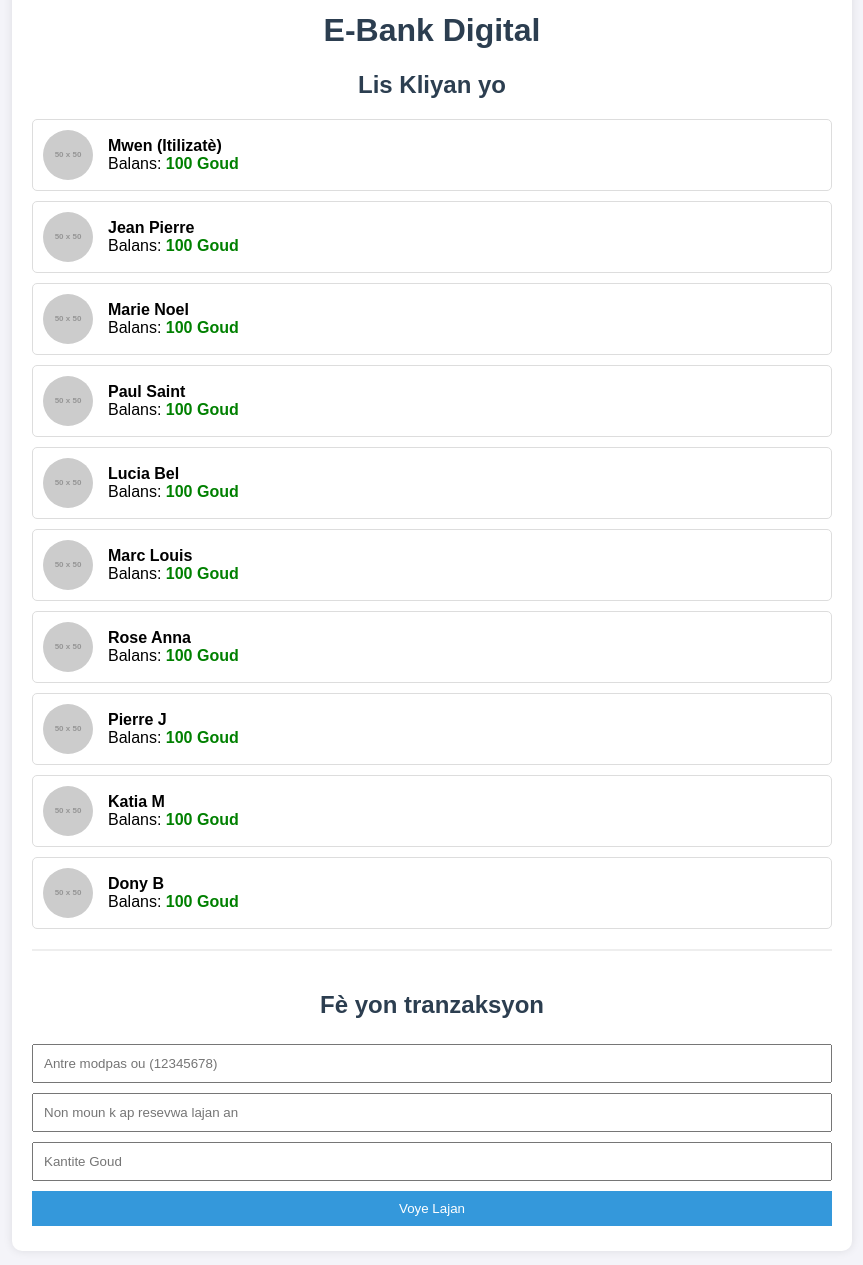
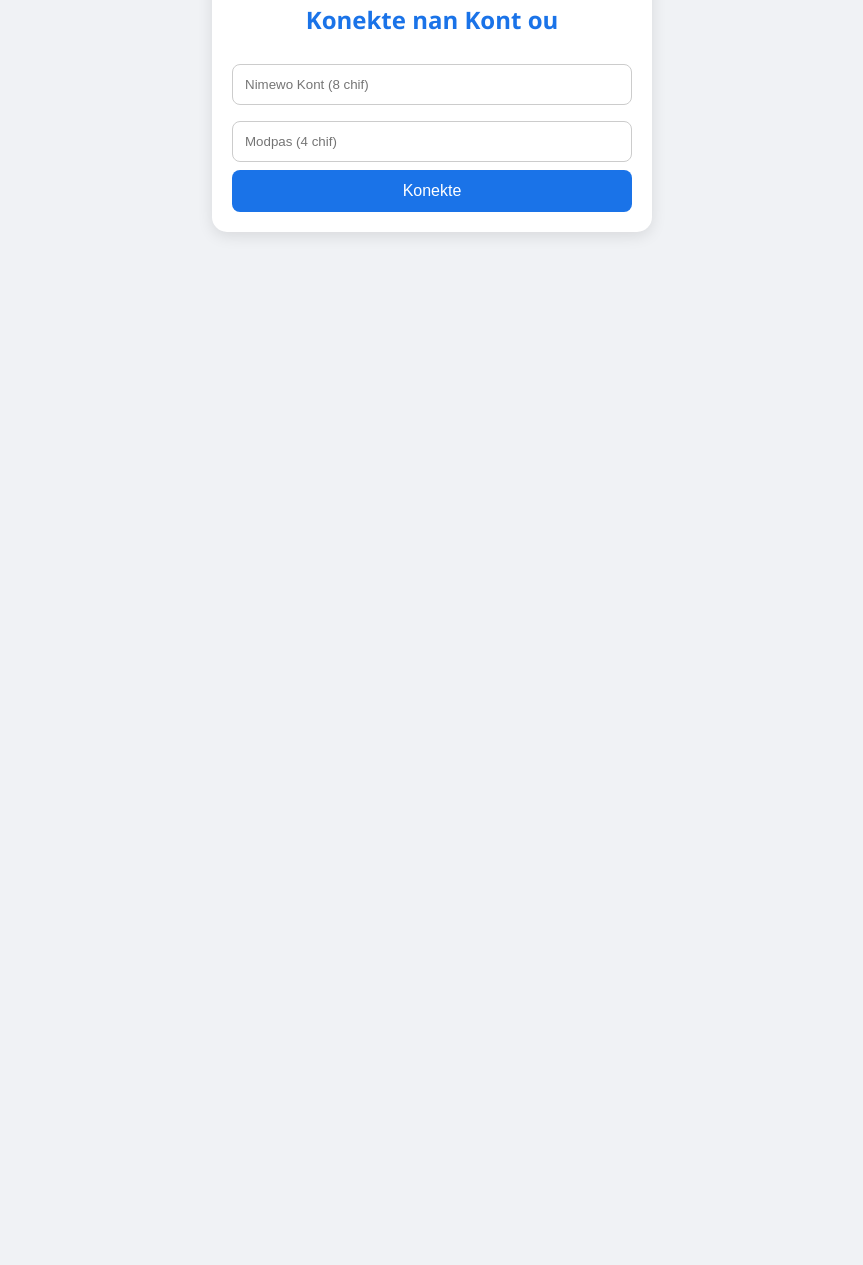
Before and after one commit to eroblack/Caisse-, a plain HTML site: page index.html in a window 1280 px wide. Shown: the part 57-1322 px from the top of the page, without its empty margins (208-1071 px from the left). After the commit the page ends 800 px from the top, so only its background shows below. Drawn offline with Linux system fonts and the light colour scheme; placeholder pictures from the web are drawn by us.

Commit message:
Update index.html

```diff
--- a/index.html
+++ b/index.html
@@ -2,81 +2,97 @@
 <html lang="ht">
 <head>
     <meta charset="UTF-8">
-    <meta name="viewport" content="width=device-width, initial-scale=1.0">
-    <title>E-Bank Ayiti</title>
+    <title>E-Bank Pro - Ayiti</title>
     <style>
-        body { font-family: Arial, sans-serif; background-color: #f4f4f9; padding: 20px; }
-        .container { max-width: 800px; margin: auto; background: white; padding: 20px; border-radius: 10px; box-shadow: 0 0 10px rgba(0,0,0,0.1); }
-        h1, h2 { color: #2c3e50; text-align: center; }
-        .user-card { border: 1px solid #ddd; padding: 10px; margin: 10px 0; border-radius: 5px; display: flex; align-items: center; }
-        .user-card img { width: 50px; height: 50px; border-radius: 50%; margin-right: 15px; }
-        .balance { font-weight: bold; color: green; }
-        .actions { margin-top: 20px; border-top: 2px solid #eee; padding-top: 20px; }
-        input, button { padding: 10px; margin: 5px 0; width: 100%; box-sizing: border-box; }
-        button { background: #3498db; color: white; border: none; cursor: pointer; }
-        button:hover { background: #2980b9; }
+        body { font-family: 'Segoe UI', sans-serif; background: #f0f2f5; margin: 0; padding: 20px; }
+        .card { background: white; max-width: 400px; margin: auto; padding: 20px; border-radius: 15px; box-shadow: 0 4px 15px rgba(0,0,0,0.1); }
+        h2 { text-align: center; color: #1a73e8; }
+        input { width: 100%; padding: 12px; margin: 8px 0; border: 1px solid #ccc; border-radius: 8px; box-sizing: border-box; }
+        button { width: 100%; padding: 12px; background: #1a73e8; color: white; border: none; border-radius: 8px; cursor: pointer; font-size: 16px; }
+        .hidden { display: none; }
+        .balance-box { background: #1a73e8; color: white; padding: 20px; text-align: center; border-radius: 10px; margin-bottom: 20px; }
+        .user-info { margin-bottom: 20px; font-weight: bold; }
     </style>
 </head>
 <body>
 
-<div class="container">
-    <h1>E-Bank Digital</h1>
+<div id="login-section" class="card">
+    <h2>Konekte nan Kont ou</h2>
+    <input type="text" id="accNumber" placeholder="Nimewo Kont (8 chif)">
+    <input type="password" id="accPass" placeholder="Modpas (4 chif)">
+    <button onclick="login()">Konekte</button>
+</div>
 
-    <div id="users-list">
-        <h2>Lis Kliyan yo</h2>
-        <script>
-            const users = [
-                {id: 1, name: "Mwen (Itilizatè)", balance: 100, pass: "12345678", img: "https://via.placeholder.com/50"},
-                {id: 2, name: "Jean Pierre", balance: 100, pass: "1111", img: "https://via.placeholder.com/50"},
-                {id: 3, name: "Marie Noel", balance: 100, pass: "2222", img: "https://via.placeholder.com/50"},
-                {id: 4, name: "Paul Saint", balance: 100, pass: "3333", img: "https://via.placeholder.com/50"},
-                {id: 5, name: "Lucia Bel", balance: 100, pass: "4444", img: "https://via.placeholder.com/50"},
-                {id: 6, name: "Marc Louis", balance: 100, pass: "5555", img: "https://via.placeholder.com/50"},
-                {id: 7, name: "Rose Anna", balance: 100, pass: "6666", img: "https://via.placeholder.com/50"},
-                {id: 8, name: "Pierre J", balance: 100, pass: "7777", img: "https://via.placeholder.com/50"},
-                {id: 9, name: "Katia M", balance: 100, pass: "8888", img: "https://via.placeholder.com/50"},
-                {id: 10, name: "Dony B", balance: 100, pass: "9999", img: "https://via.placeholder.com/50"}
-            ];
-
-            users.forEach(u => {
-                document.write(`<div class="user-card">
-                    <img src="${u.img}" alt="foto">
-                    <div>
-                        <strong>${u.name}</strong><br>
-                        Balans: <span class="balance">${u.balance} Goud</span>
-                    </div>
-                </div>`);
-            });
-        </script>
+<div id="dashboard" class="card hidden">
+    <h2>E-Bank Dashboard</h2>
+    <div class="user-info" id="user-display"></div>
+    <div class="balance-box">
+        <p>Balans ou</p>
+        <h1 id="balance-display">100 Goud</h1>
     </div>
 
-    <div class="actions">
-        <h2>Fè yon tranzaksyon</h2>
-        <input type="text" id="loginPass" placeholder="Antre modpas ou (12345678)">
-        <input type="text" id="recipient" placeholder="Non moun k ap resevwa lajan an">
-        <input type="number" id="amount" placeholder="Kantite Goud">
-        <button onclick="transfer()">Voye Lajan</button>
-    </div>
-
-    <div id="receipt" style="margin-top: 20px; padding: 10px; background: #e8f6f3; display:none;">
-        <h3>Detay Resi</h3>
-        <p id="receipt-msg"></p>
-    </div>
+    <hr>
+    <h3>Voye Lajan</h3>
+    <input type="text" id="targetAcc" placeholder="Nimewo kont destinatè (8 chif)">
+    <input type="number" id="transferAmount" placeholder="Montan">
+    <button onclick="transfer()" style="background: #27ae60;">Voye</button>
+    <button onclick="logout()" style="background: #e74c3c; margin-top:10px;">Dekonekte</button>
 </div>
 
 <script>
+    // Lis 10 moun yo (Nimewo 8 chif, Modpas 4 chif)
+    let users = JSON.parse(localStorage.getItem('users')) || [
+        { id: "12345678", name: "Mwen (Itilizatè)", pass: "1234", balance: 100 },
+        { id: "11112222", name: "Jean Pierre", pass: "1111", balance: 100 },
+        { id: "22223333", name: "Marie Noel", pass: "2222", balance: 100 },
+        { id: "33334444", name: "Paul Saint", pass: "3333", balance: 100 },
+        { id: "44445555", name: "Lucia Bel", pass: "4444", balance: 100 },
+        { id: "55556666", name: "Marc Louis", pass: "5555", balance: 100 },
+        { id: "66667777", name: "Rose Anna", pass: "6666", balance: 100 },
+        { id: "77778888", name: "Pierre J", pass: "7777", balance: 100 },
+        { id: "88889999", name: "Katia M", pass: "8888", balance: 100 },
+        { id: "99990000", name: "Dony B", pass: "9999", balance: 100 }
+    ];
+
+    let currentUser = null;
+
+    function login() {
+        let id = document.getElementById('accNumber').value;
+        let pass = document.getElementById('accPass').value;
+        currentUser = users.find(u => u.id === id && u.pass === pass);
+
+        if (currentUser) {
+            document.getElementById('login-section').classList.add('hidden');
+            document.getElementById('dashboard').classList.remove('hidden');
+            updateUI();
+        } else {
+            alert("Nimewo kont oswa modpas pa kòrèk!");
+        }
+    }
+
+    function updateUI() {
+        document.getElementById('user-display').innerText = "Bonjou, " + currentUser.name;
+        document.getElementById('balance-display').innerText = currentUser.balance + " Goud";
+    }
+
     function transfer() {
-        let pass = document.getElementById('loginPass').value;
-        let amount = document.getElementById('amount').value;
-        let recipient = document.getElementById('recipient').value;
+        let targetId = document.getElementById('targetAcc').value;
+        let amount = parseInt(document.getElementById('transferAmount').value);
+        let targetUser = users.find(u => u.id === targetId);
 
-        if (pass === "12345678") {
-            document.getElementById('receipt').style.display = 'block';
-            document.getElementById('receipt-msg').innerText =
-                `Siksè! Ou voye ${amount} Goud bay ${recipient}.`;
+        if (targetUser && amount <= currentUser.balance && amount > 0) {
+            currentUser.balance -= amount;
+            targetUser.balance += amount;
+            localStorage.setItem('users', JSON.stringify(users));
+            updateUI();
+            alert("Transfè fèt avèk siksè!");
         } else {
-            alert("Modpas pa kòrèk!");
+            alert("Erè: Tcheke balans ou oswa nimewo kont lan.");
         }
+    }
+
+    function logout() {
+        location.reload();
     }
 </script>
 
```
